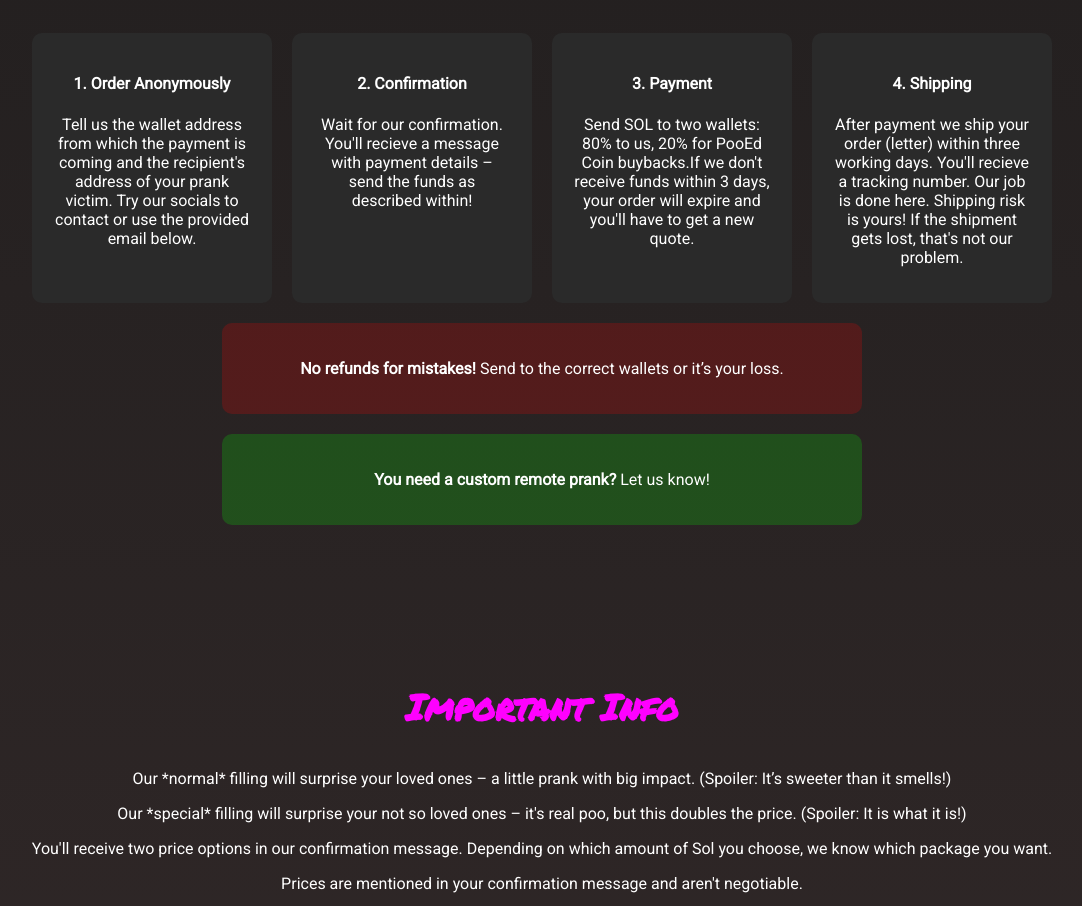
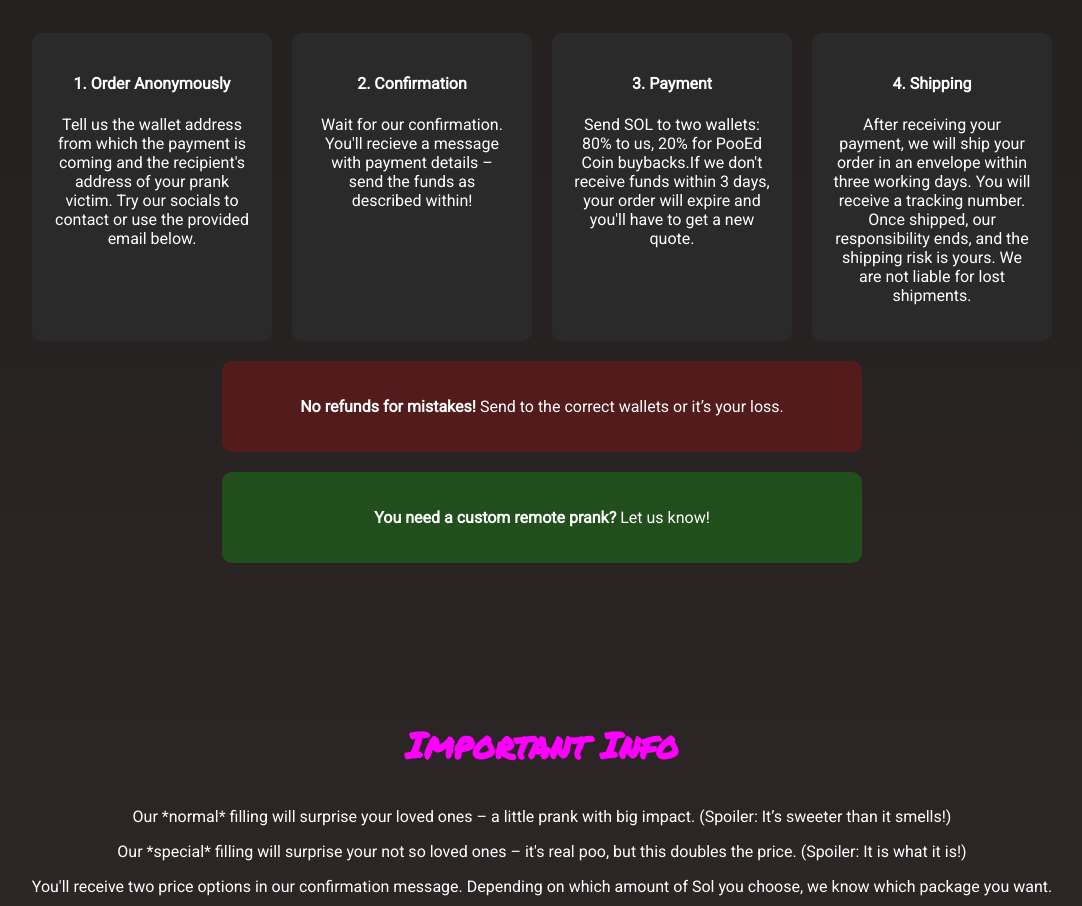
Before and after one commit to DegenMedia25/web, a plain HTML site: page index.html in a window 1280 px wide. Shown: the part 940-1846 px from the top of the page, without its empty margins (98-1180 px from the left). Drawn offline with Linux system fonts and the light colour scheme.

Commit message:
Update index.html

```diff
--- a/index.html
+++ b/index.html
@@ -180,7 +180,7 @@
             </div>
             <div class="step">
                 <h4>4. Shipping</h4>
-                <p>After payment we ship your order (letter) within three working days. You'll recieve a tracking number. Our job is done here. Shipping risk is yours! If the shipment gets lost, that's not our problem. </p>
+                <p>After receiving your payment, we will ship your order in an envelope within three working days. You will receive a tracking number. Once shipped, our responsibility ends, and the shipping risk is yours. We are not liable for lost shipments. </p>
             </div>
         </div>
         <div class="warning">
```
